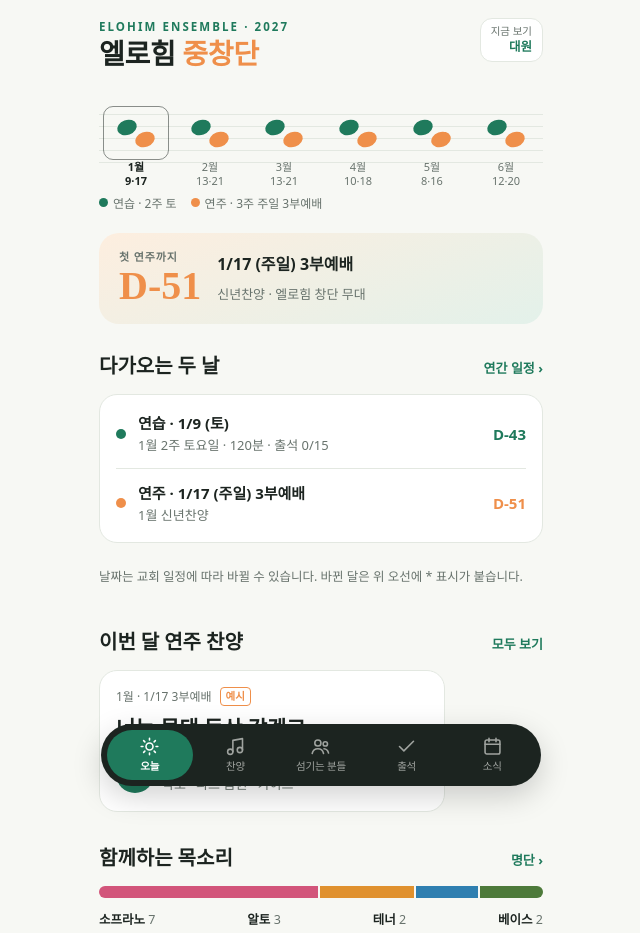
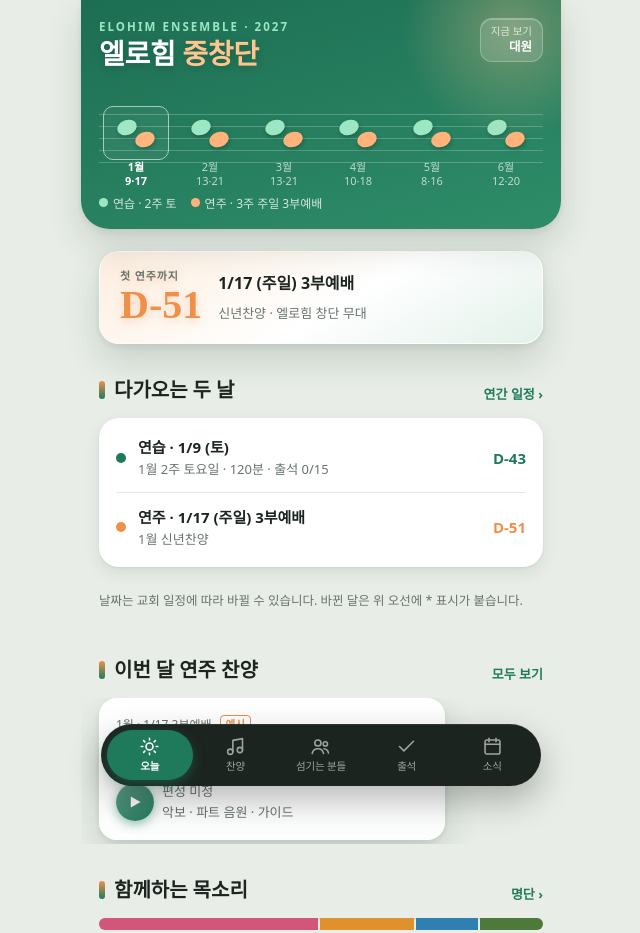
Before and after one commit to woofer0176-cmd/elijah-choir, a plain HTML site: page elohim/index.html in a window 1280 px wide. Shown: the top 933 px of the page, without its empty margins (319-959 px from the left). Drawn offline with Linux system fonts and the light colour scheme; a web font is replaced by a local one.

Commit message:
엘로힘 앱: 입체감 있는 디자인으로 영역 구분 강화
Co-Authored-By: Claude Opus 5.5 <noreply@anthropic.com>
Claude-Session: https://claude.ai/code/session_01MgkHZfe5q9fQ9ETN6dBxRP

```diff
--- a/elohim/index.html
+++ b/elohim/index.html
@@ -18,15 +18,18 @@
   --f-display:"Gowun Batang","Noto Serif KR",serif;
   --f-body:"IBM Plex Sans KR","Apple SD Gothic Neo","Malgun Gothic",system-ui,sans-serif;
   --navh:62px;
+  --bg2:#e8eee7; --band1:#1d6e53; --band2:#2e8d69; --mint:#9be6c3; --edge:rgba(255,255,255,.75);
+  --sh1:0 1px 2px rgba(22,48,36,.07),0 6px 16px rgba(22,48,36,.09);
+  --sh2:0 2px 6px rgba(22,48,36,.08),0 16px 34px rgba(22,48,36,.16);
 }
 @media (prefers-color-scheme: dark){:root:not([data-theme="light"]){
   --bg:#121614; --paper:#1b201d; --ink:#e9efe9; --muted:#9aa59f; --line:#2b332e;
   --leaf:#6fcca6; --leaf-soft:#1c3129; --dawn:#f4a66e; --dawn-soft:#3a2a1d;
-  --s:#ee8eaa; --a:#efb267; --t:#7fbde3; --b:#9fc98b; --pi:#b9a2e0; color-scheme:dark}}
+  --s:#ee8eaa; --a:#efb267; --t:#7fbde3; --b:#9fc98b; --pi:#b9a2e0; --bg2:#0e1210; --band1:#123b2d; --band2:#1b5440; --mint:#7fd8b0; --edge:rgba(255,255,255,.05); --sh1:0 1px 2px rgba(0,0,0,.35),0 6px 16px rgba(0,0,0,.35); --sh2:0 2px 6px rgba(0,0,0,.4),0 16px 34px rgba(0,0,0,.5); color-scheme:dark}}
 :root[data-theme="dark"]{
   --bg:#121614; --paper:#1b201d; --ink:#e9efe9; --muted:#9aa59f; --line:#2b332e;
   --leaf:#6fcca6; --leaf-soft:#1c3129; --dawn:#f4a66e; --dawn-soft:#3a2a1d;
-  --s:#ee8eaa; --a:#efb267; --t:#7fbde3; --b:#9fc98b; --pi:#b9a2e0; color-scheme:dark}
+  --s:#ee8eaa; --a:#efb267; --t:#7fbde3; --b:#9fc98b; --pi:#b9a2e0; --bg2:#0e1210; --band1:#123b2d; --band2:#1b5440; --mint:#7fd8b0; --edge:rgba(255,255,255,.05); --sh1:0 1px 2px rgba(0,0,0,.35),0 6px 16px rgba(0,0,0,.35); --sh2:0 2px 6px rgba(0,0,0,.4),0 16px 34px rgba(0,0,0,.5); color-scheme:dark}
 *{box-sizing:border-box}
 body{background:var(--bg);color:var(--ink);font-family:var(--f-body);font-size:15px;line-height:1.6;-webkit-tap-highlight-color:transparent}
 body::before{content:"";position:fixed;inset:0 0 auto;height:env(safe-area-inset-top,0px);z-index:30;background:var(--bg)}
@@ -186,13 +189,59 @@ label.f input,label.f textarea{font:inherit;color:var(--ink);background:var(--bg
   .sheet{animation:up .24s ease-out}@keyframes up{from{transform:translateY(40px);opacity:.5}}
   .day.pr .head,.day.su .head{animation:pop .5s ease-out both}@keyframes pop{from{transform:rotate(-20deg) scale(.4)}}
 }
+
+/* ===== 입체감 레이어 ===== */
+body{background:var(--bg2)}
+body::before{background:var(--band1)}
+.hero-band{background:linear-gradient(165deg,var(--band1),var(--band2));border-radius:0 0 28px 28px;box-shadow:var(--sh2);padding-bottom:16px;position:relative;overflow:hidden}
+.hero-band::after{content:"";position:absolute;right:-60px;top:-80px;width:220px;height:220px;border-radius:50%;background:radial-gradient(circle,rgba(255,200,140,.35),transparent 70%);pointer-events:none}
+.hero-band .brand h1{color:#fff;text-shadow:0 2px 8px rgba(0,0,0,.2)}
+.hero-band .brand h1 em{color:#ffc58f}
+.hero-band .eyebrow{color:var(--mint)}
+.hero-band .who{background:rgba(255,255,255,.14);border-color:rgba(255,255,255,.25);color:#fff;box-shadow:inset 0 1px 0 rgba(255,255,255,.25);position:relative;z-index:1}
+.hero-band .who small{color:rgba(255,255,255,.75)} .hero-band .who b{color:#fff}
+.hero-band .staff{background:
+  linear-gradient(rgba(255,255,255,.22),rgba(255,255,255,.22)) 0 22px/100% 1px no-repeat,
+  linear-gradient(rgba(255,255,255,.22),rgba(255,255,255,.22)) 0 34px/100% 1px no-repeat,
+  linear-gradient(rgba(255,255,255,.22),rgba(255,255,255,.22)) 0 46px/100% 1px no-repeat,
+  linear-gradient(rgba(255,255,255,.22),rgba(255,255,255,.22)) 0 58px/100% 1px no-repeat,
+  linear-gradient(rgba(255,255,255,.22),rgba(255,255,255,.22)) 0 70px/100% 1px no-repeat}
+.hero-band .mon .h.pr{background:var(--mint);box-shadow:0 2px 4px rgba(0,0,0,.25)}
+.hero-band .mon .h.pf{background:#ffb27a;box-shadow:0 2px 4px rgba(0,0,0,.25)}
+.hero-band .mon .lab{color:rgba(255,255,255,.7)} .hero-band .mon.cur .lab{color:#fff}
+.hero-band .mon.cur::after{border-color:#fff;opacity:.6;background:rgba(255,255,255,.08)}
+.hero-band .legend{color:rgba(255,255,255,.8)}
+.hero-band .legend i[style*="leaf"]{background:var(--mint)!important}
+.hero-band .legend i[style*="dawn"]{background:#ffb27a!important}
+main{gap:30px;padding-top:22px}
+.sec-h h2{display:flex;align-items:center;gap:9px}
+.sec-h h2::before{content:"";width:6px;height:18px;border-radius:3px;background:linear-gradient(var(--dawn),var(--leaf));flex-shrink:0}
+.rows,.ring,.mo,.stat,.parts a{border:1px solid var(--edge);box-shadow:var(--sh1)}
+.rows{border-radius:20px}
+.sheetcard{border:1px solid var(--edge);box-shadow:var(--sh2);background:linear-gradient(180deg,var(--paper),color-mix(in srgb,var(--paper) 92%,var(--leaf-soft)))}
+.dawn{box-shadow:var(--sh2);border:1px solid var(--edge);background:linear-gradient(150deg,var(--dawn-soft),var(--paper) 55%,var(--leaf-soft))}
+.dawn .dd{text-shadow:0 3px 10px color-mix(in srgb,var(--dawn) 35%,transparent)}
+.play{background:linear-gradient(150deg,color-mix(in srgb,var(--leaf) 70%,#ffffff),var(--leaf));box-shadow:0 4px 10px color-mix(in srgb,var(--leaf) 40%,transparent),inset 0 1px 0 rgba(255,255,255,.35)}
+.btn{box-shadow:0 6px 14px color-mix(in srgb,var(--leaf) 30%,transparent),inset 0 1px 0 rgba(255,255,255,.25)}
+.btn.soft{box-shadow:var(--sh1)}
+.seg button{border-color:var(--edge);box-shadow:var(--sh1)}
+.seg button[aria-pressed="true"]{background:linear-gradient(150deg,color-mix(in srgb,var(--leaf) 75%,#ffffff),var(--leaf));box-shadow:0 5px 12px color-mix(in srgb,var(--leaf) 35%,transparent)}
+.seg{padding-block:4px 10px}
+.ini{box-shadow:inset 0 1px 0 rgba(255,255,255,.5)}
+.chip[aria-pressed="true"] .ini{box-shadow:0 6px 14px color-mix(in srgb,var(--p) 45%,transparent)}
+.mo.special{border-color:transparent;background:linear-gradient(160deg,var(--dawn-soft),var(--paper))}
+.mix{box-shadow:inset 0 1px 2px rgba(0,0,0,.15)}
+nav.pill{box-shadow:0 14px 34px rgba(0,0,0,.28),inset 0 1px 0 rgba(255,255,255,.08)}
+nav.pill a[aria-current="page"]{box-shadow:0 4px 12px color-mix(in srgb,var(--leaf) 50%,transparent)}
+.r,.sheetcard,.parts a,.seg button,.btn,.chip{transition:transform .12s ease}
+.r:active,.sheetcard:active,.parts a:active,.btn:active,.chip:active{transform:scale(.98)}
 </style>
 </head>
 <body>
 
 
 <div class="app">
-  <div class="wrap">
+  <div class="wrap hero-band">
     <div class="top">
       <div class="brand">
         <div class="eyebrow">ELOHIM ENSEMBLE · 2027</div>
```
